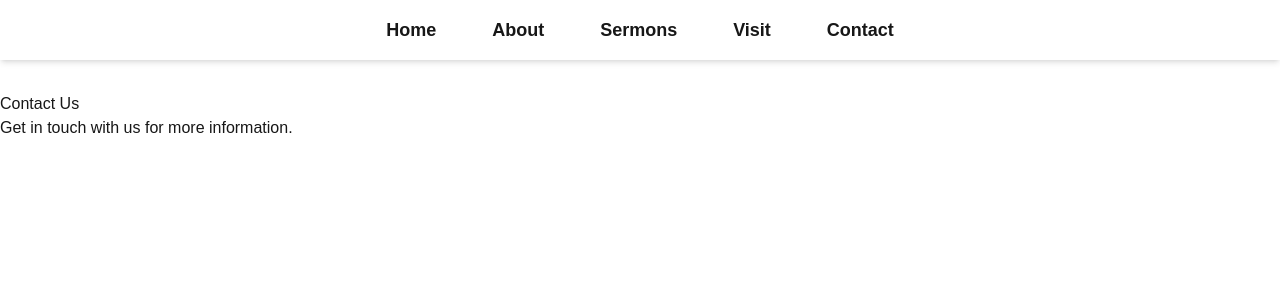
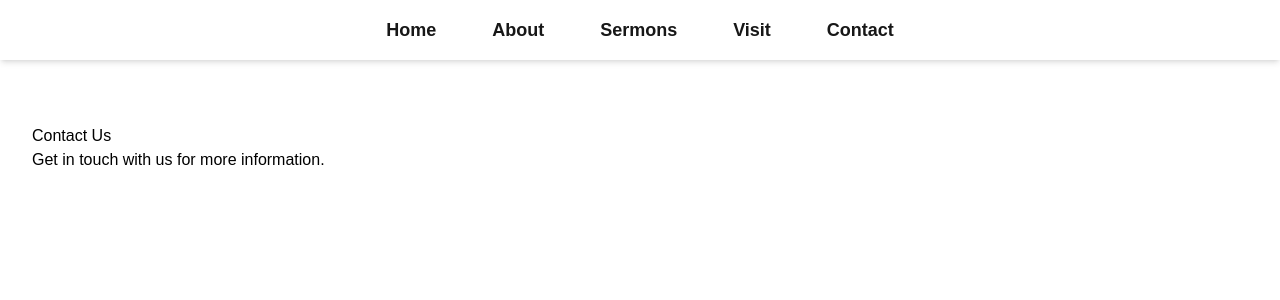
Before and after one commit to anon381/jslv3, a Next.js app: page /contact in a window 1280 px wide. Shown: the top 300 px of the page. Built offline with nearby package versions, Linux system fonts and the light colour scheme.

Commit message:
Update Contact page background and text color

```diff
--- a/src/app/contact/page.tsx
+++ b/src/app/contact/page.tsx
@@ -5,7 +5,7 @@ export default function Contact() {
   return (
     <>
       <Navigation />
-      <main>
+      <main className="bg-white text-black min-h-screen p-8">
         <h1>Contact Us</h1>
         <p>Get in touch with us for more information.</p>
       </main>
```
